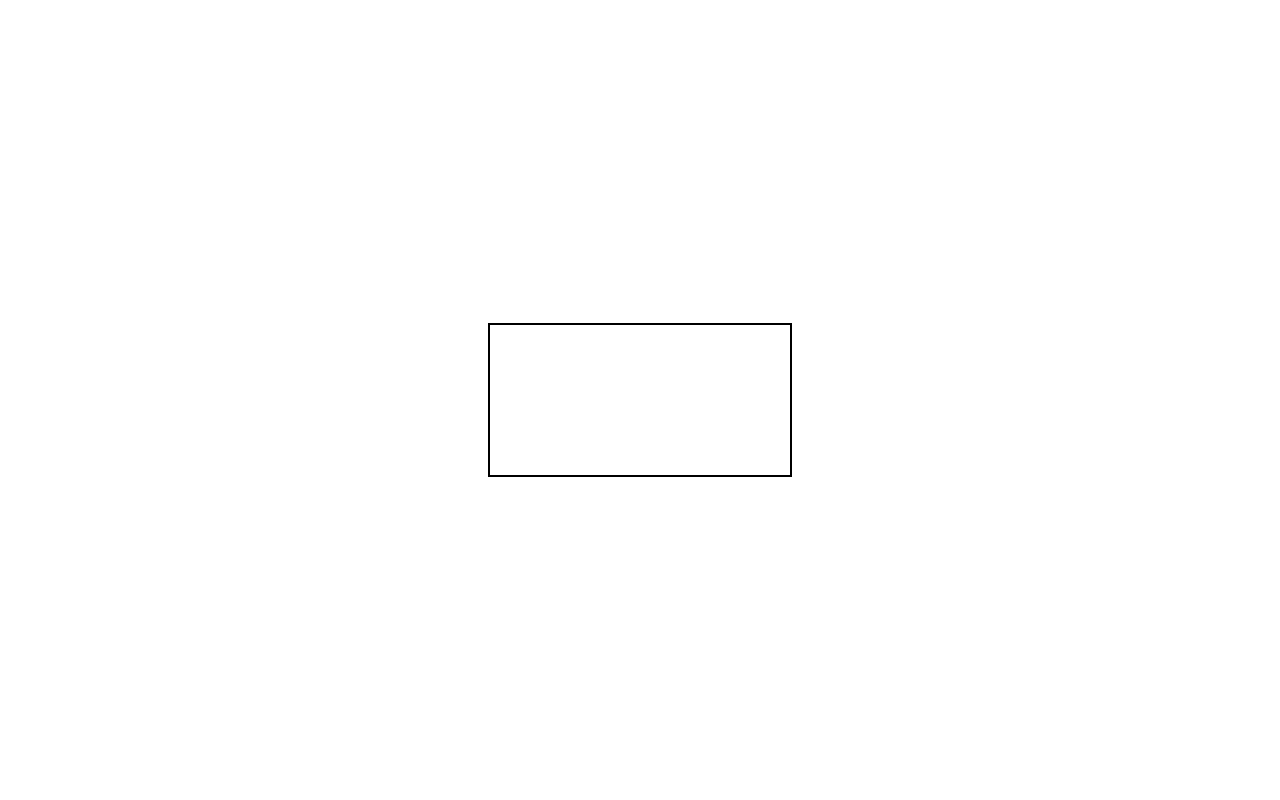
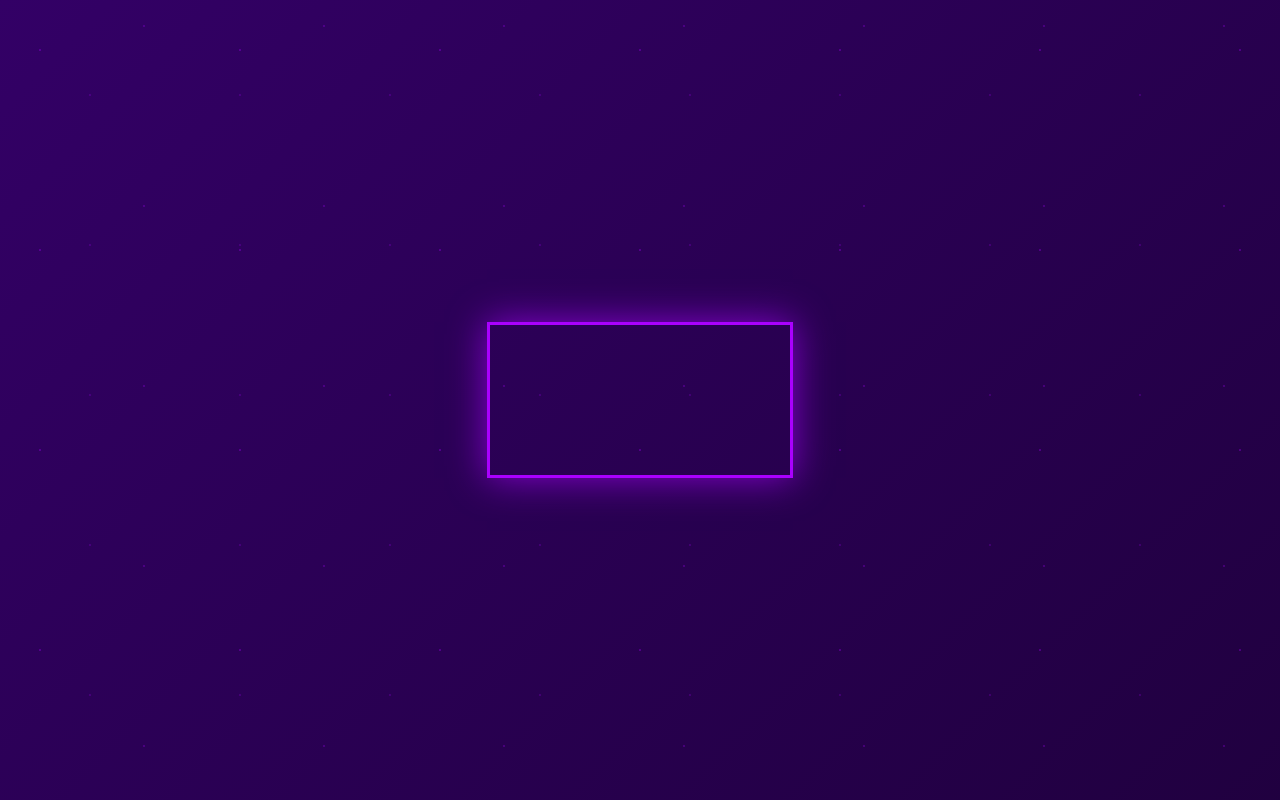
Before and after one commit to raj-jaiswal-98/rpg-game, a website: page index.html in a window 1280 px wide. Drawn offline with Linux system fonts and the light colour scheme.

Commit message:
style: enhance body and canvas styles with animations and gradients

```diff
--- a/index.html
+++ b/index.html
@@ -5,13 +5,56 @@
     <meta name="viewport" content="width=device-width, initial-scale=1.0" />
     <title>2d world RPG</title>
     <style>
+      body {
+        margin: 0;
+        padding: 0;
+        background: linear-gradient(-45deg, #1a0033, #330066, #1a0033, #330066);
+        background-size: 400% 400%;
+        min-height: 100vh;
+        display: flex;
+        align-items: center;
+        justify-content: center;
+        position: relative;
+        overflow: hidden;
+      }
+
+      body::before {
+        content: '';
+        position: fixed;
+        inset: 0;
+        background-image:
+          radial-gradient(circle at 20% 30%, rgba(170, 0, 255, 0.3) 1px, transparent 1px),
+          radial-gradient(circle at 60% 70%, rgba(170, 0, 255, 0.2) 1px, transparent 1px),
+          radial-gradient(circle at 80% 20%, rgba(170, 0, 255, 0.25) 1px, transparent 1px);
+        background-size: 200px 200px, 150px 150px, 180px 180px;
+        animation: float 20s ease-in-out infinite;
+        pointer-events: none;
+      }
+
+      @keyframes float {
+        0%, 100% { transform: translateY(0px); }
+        50% { transform: translateY(-20px); }
+      }
+
+      @keyframes pulse-glow {
+        0%, 100% {
+          box-shadow: 0 0 20px rgba(170, 0, 255, 0.4);
+        }
+        50% {
+          box-shadow: 0 0 40px rgba(170, 0, 255, 0.8);
+        }
+      }
+
       #canvas {
-        border: 2px solid black;
+        border: 3px solid #aa00ff;
         position: absolute;
         top: 50%;
         left: 50%;
         transform: translate(-50%, -50%);
+        animation: pulse-glow 3s ease-in-out infinite;
+        z-index: 2;
       }
+
       .assets {
         display: none;
       }
```
